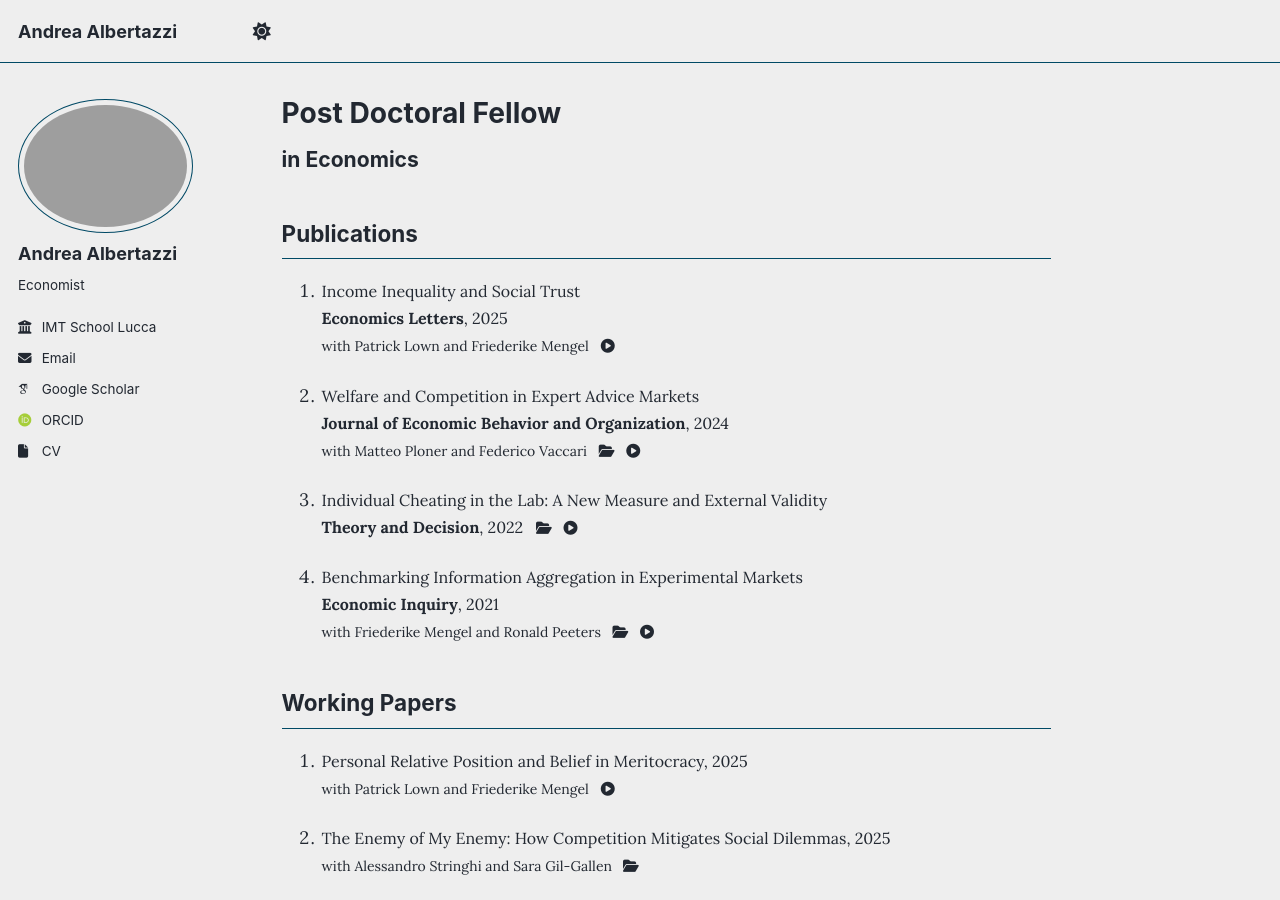
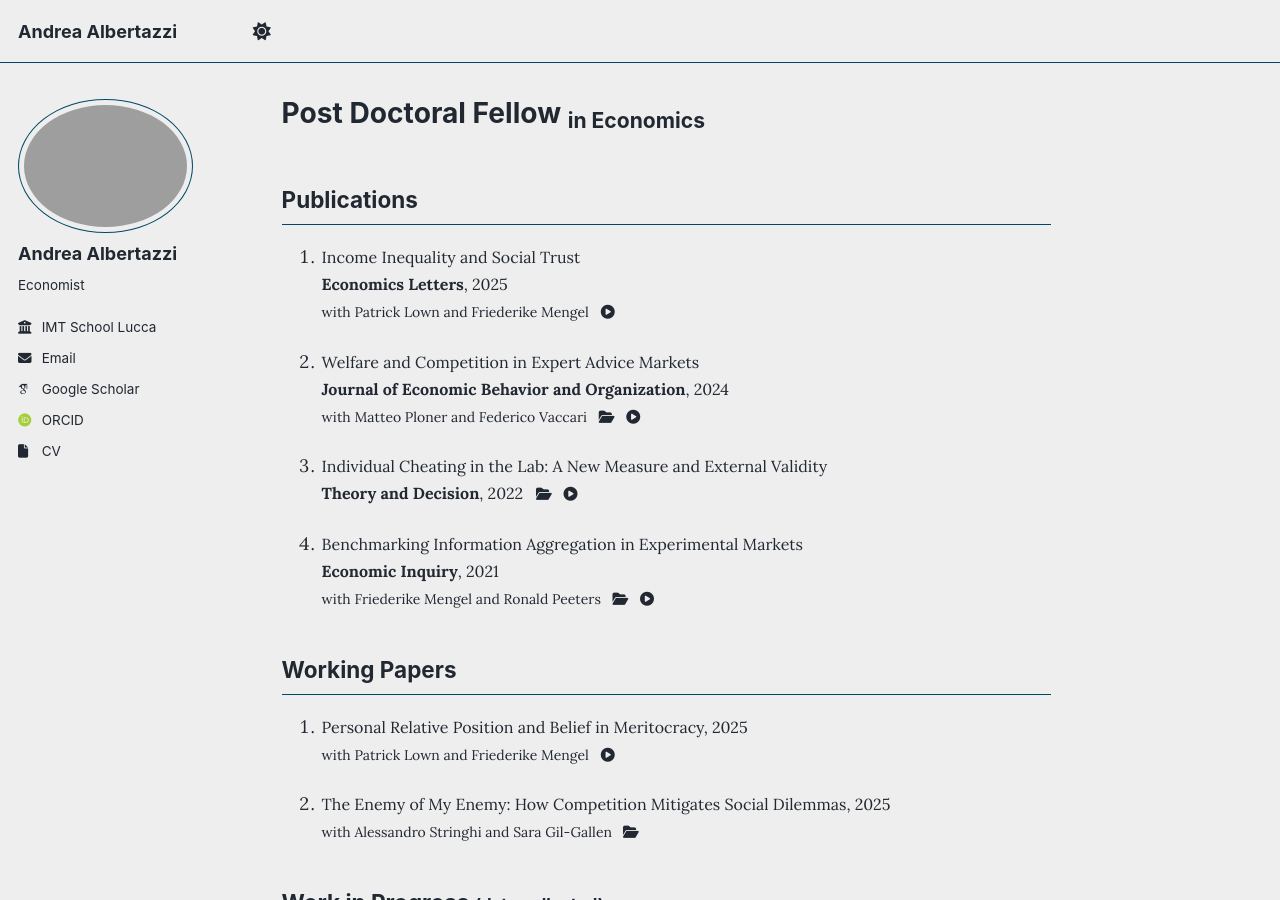
Before and after one commit to tazze87/tazze87.github.io, a Jekyll site: the page built from _pages/about.md, in a window 1280 px wide and 900 px high. Built offline with Jekyll 4.4.1, drawn with Linux system fonts in a browser that asks for light colours; some web fonts are replaced; a script that is not in the unit is left out.

```diff
--- a/_pages/about.md
+++ b/_pages/about.md
@@ -1,10 +1,9 @@
 ---
 layout: single
 permalink: /
-title: "Post Doctoral Fellow"
+title: "Post Doctoral Fellow <sub>in Economics</sub>"
 author_profile: true
 ---
-# <small>in Economics</small>
 
 
 ## Publications
```
